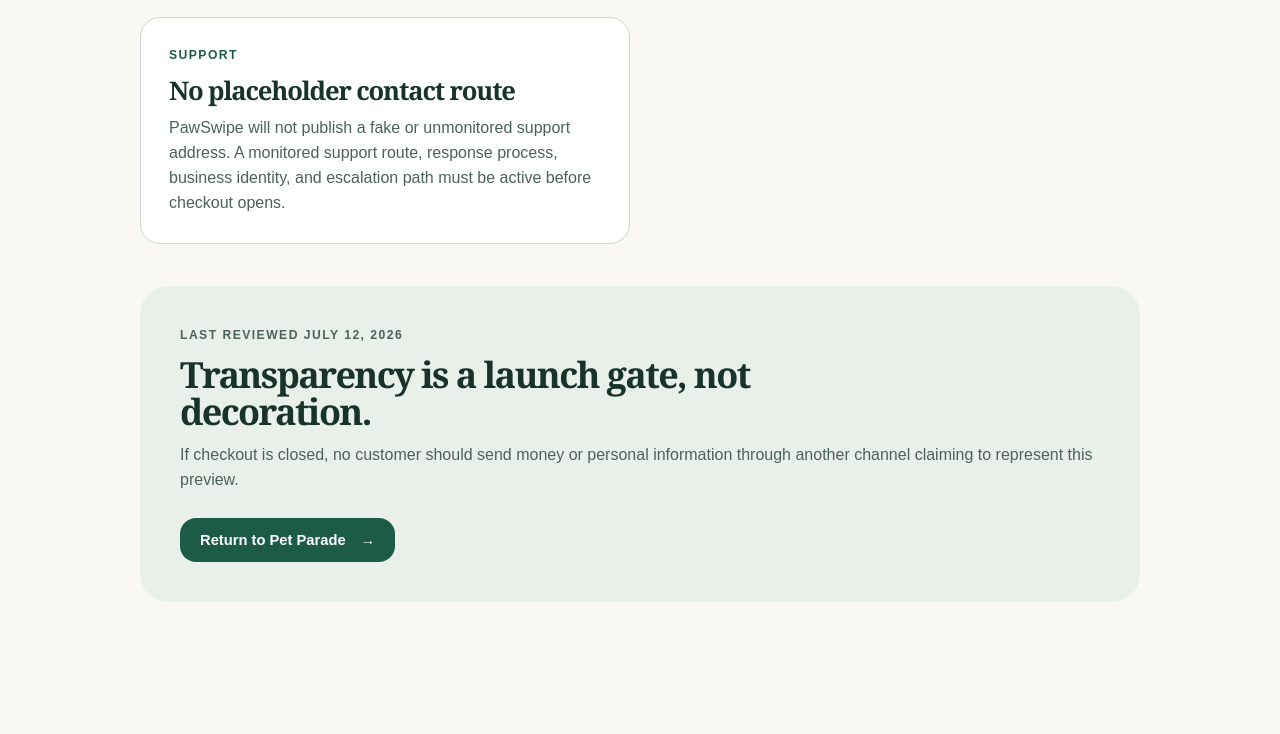
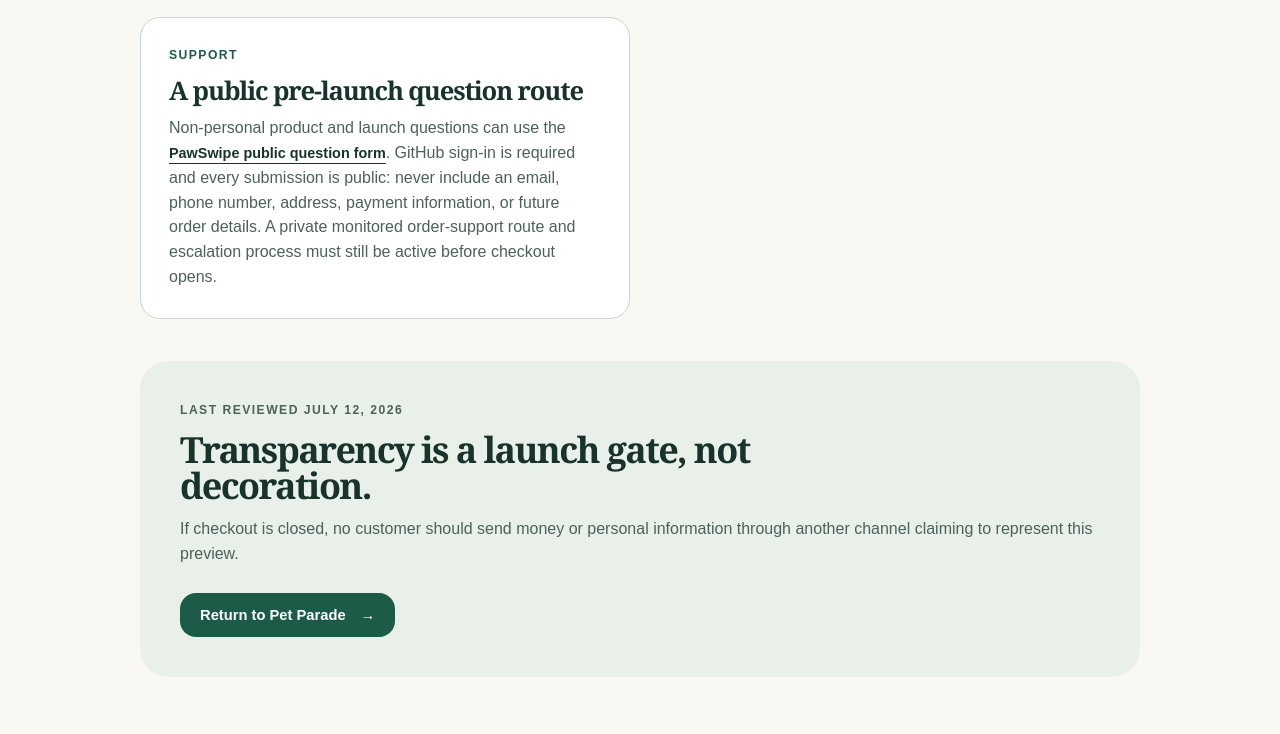
Before and after one commit to emerickchasse/GPTShipping, a website: page transparency.html in a window 1280 px wide. Shown: the part 1788-2522 px from the top of the page. Drawn offline with Linux system fonts and the light colour scheme.

Commit message:
feat: add privacy-safe prelaunch support route

```diff
--- a/transparency.html
+++ b/transparency.html
@@ -26,7 +26,7 @@
         <section><p class="eyebrow">Returns</p><h2>Made-to-order limits must be clear</h2><p>The supplier may replace or refund items that arrive damaged or have a manufacturing error when evidence is submitted within 30 days. Its policy does not cover buyer’s remorse or a customer choosing the wrong size or colour. PawSwipe has not opened sales and has not yet adopted a final customer return policy.</p></section>
         <section><p class="eyebrow">Privacy</p><h2>No storefront tracking or forms</h2><p>This preview does not run PawSwipe analytics, advertising pixels, customer accounts, email forms, or checkout. It does not ask for payment or personal information. The hosting provider may process basic request data under its own service terms. A checkout privacy notice and any required consent controls must be published before commerce tracking or customer data collection begins.</p></section>
         <section><p class="eyebrow">Product</p><h2>Verified construction facts</h2><p>The saved supplier template uses an original PawSwipe repeat pattern, a single-sided all-over synthetic print, double-folded edges, black stitching, and a tear-away care label. Material composition varies by fulfilment region. Sample quality has not yet been inspected by PawSwipe.</p></section>
-        <section><p class="eyebrow">Support</p><h2>No placeholder contact route</h2><p>PawSwipe will not publish a fake or unmonitored support address. A monitored support route, response process, business identity, and escalation path must be active before checkout opens.</p></section>
+        <section><p class="eyebrow">Support</p><h2>A public pre-launch question route</h2><p>Non-personal product and launch questions can use the <a class="text-link" href="https://github.com/emerickchasse/GPTShipping/issues/new?template=prelaunch-question.yml" target="_blank" rel="noopener noreferrer">PawSwipe public question form</a>. GitHub sign-in is required and every submission is public: never include an email, phone number, address, payment information, or future order details. A private monitored order-support route and escalation process must still be active before checkout opens.</p></section>
       </div>
       <aside class="guide-callout"><p class="eyebrow">Last reviewed July 12, 2026</p><h2>Transparency is a launch gate, not decoration.</h2><p>If checkout is closed, no customer should send money or personal information through another channel claiming to represent this preview.</p><a class="button button-primary" href="index.html#shop">Return to Pet Parade <span aria-hidden="true">→</span></a></aside>
     </main>
```
Also changed, not shown: MEMORY.md (+1 -0 lines), .codex/skills/dropshipping-launch/SKILL.md, .github/ISSUE_TEMPLATE/config.yml (added), .github/ISSUE_TEMPLATE/prelaunch-question.yml (added).
